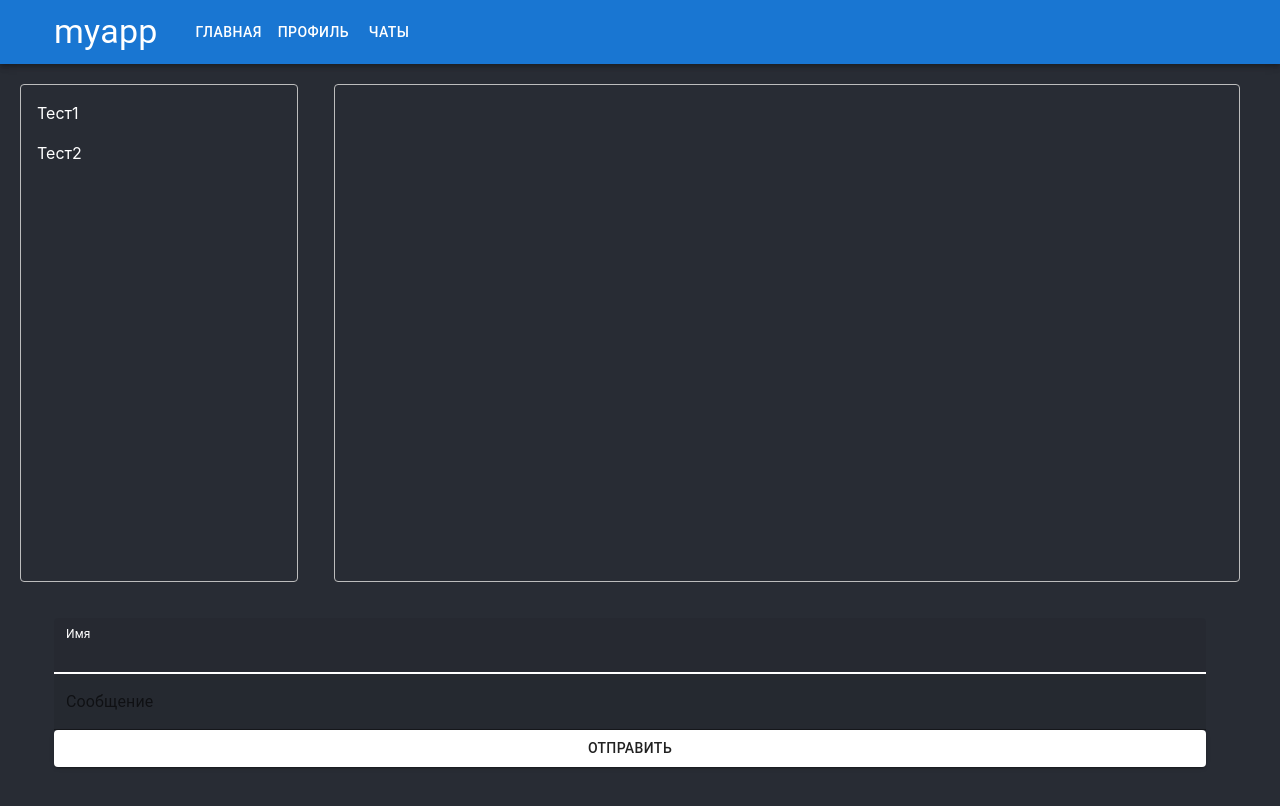
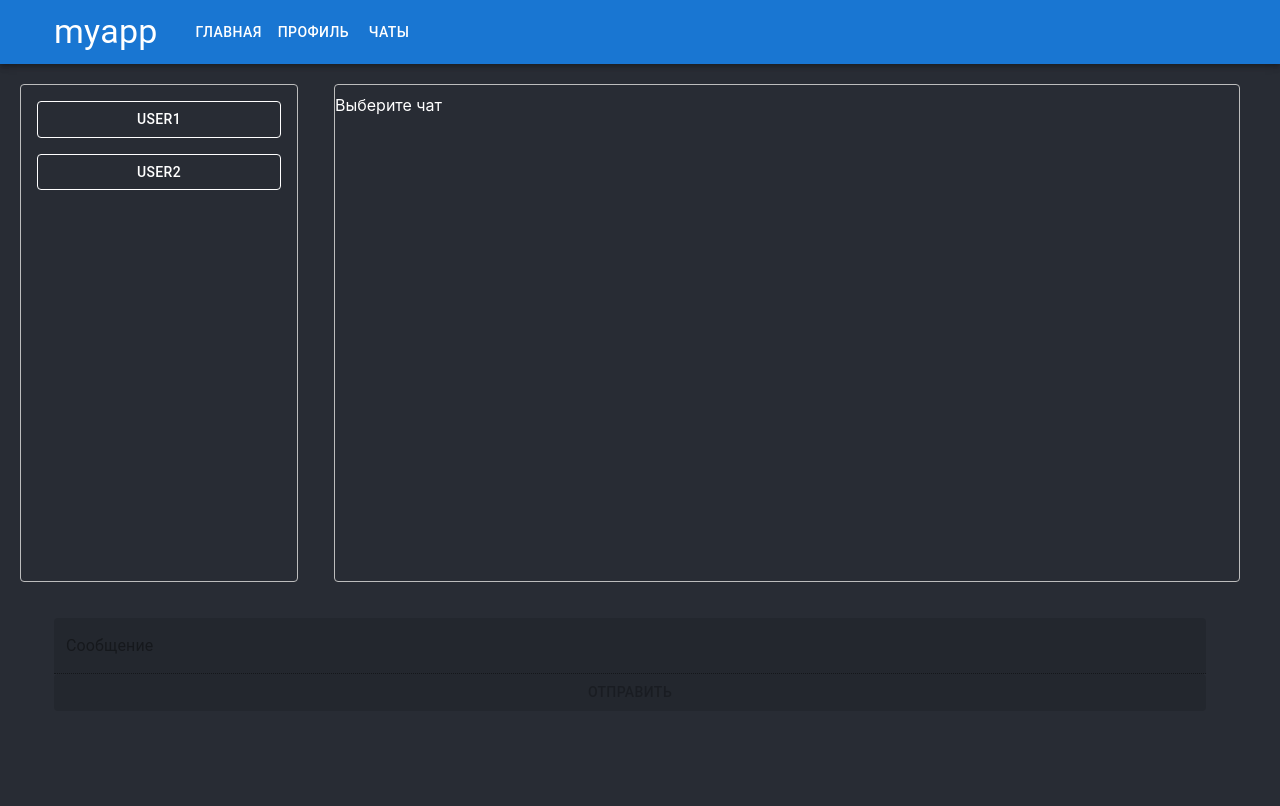
Before and after one commit to vKayroNv/ReactJS, a React (Create React App) app in the folder myapp/: page /chats in a window 1280 px wide. Built offline with nearby package versions, Linux system fonts and the light colour scheme.

Commit message:
Отображение чатов

```diff
--- a/myapp/package.json
+++ b/myapp/package.json
@@ -5,6 +5,7 @@
   "dependencies": {
     "@emotion/react": "^11.10.0",
     "@emotion/styled": "^11.10.0",
+    "@mui/icons-material": "^5.8.4",
     "@mui/material": "^5.10.1",
     "@testing-library/jest-dom": "^5.16.5",
     "@testing-library/react": "^13.3.0",
--- a/myapp/src/App.js
+++ b/myapp/src/App.js
@@ -7,14 +7,35 @@ import Home from './components/Home';
 import Header from './components/Header';
 import { useState } from 'react';
 
+const initialChats = [
+  {
+    username: "user1",
+    messagesList: [
+      {
+        username: "bot",
+        messageText: "Hello"
+      }
+    ]
+  },
+  {
+    username: "user2",
+    messagesList: [
+      {
+        username: "user2",
+        messageText: "Hello"
+      }
+    ]
+  }
+];
 
 function App() {
 
   const [username, setUsername] = useState('testuser');
+  const [chatsList, setChatsList] = useState(initialChats);
 
   const changeUsername = input => {
     setUsername(input);
-  }
+  };
 
   return (
     <>
@@ -23,7 +44,8 @@ function App() {
         <Routes>
           <Route path="/" element={<Home />}/>
           <Route path="/profile" element={<Profile username={username} onChangeUsername={changeUsername} />}/>
-          <Route path="/chats" element={<Chats />}/>
+          <Route path="/chats" element={<Chats username={username} chatsList={chatsList} />}/>
+          <Route path="/chats/:chatId" element={<Chats username={username} chatsList={chatsList}/>}/>
         </Routes>
       </BrowserRouter>
     </>
--- /dev/null
+++ b/myapp/src/components/ChatElement.js
@@ -0,0 +1,16 @@
+import { Button, ListItem } from '@mui/material';
+import { Link } from 'react-router-dom';
+import ClearIcon from '@mui/icons-material/Clear';
+
+export default function ChatElement(props) {
+  return(
+    <ListItem>
+      <Button fullWidth variant="outlined" color="inherit" component={Link} to={`/chats/${props.chatId}`}>
+        {props.name}
+      </Button>
+      {/* <Button variant="contained" color="error" style={{maxWidth: '36.5px', minWidth: '36.5px'}}>
+        <ClearIcon/>
+      </Button> */}
+    </ListItem>
+  )
+}
--- a/myapp/src/components/Chats.js
+++ b/myapp/src/components/Chats.js
@@ -1,15 +1,20 @@
 import {useState, useEffect} from 'react';
-import Message from './Message';
 import { MessageInput } from './MessageInput';
-import { Grid, List, ListItem } from '@mui/material';
+import { Grid } from '@mui/material';
+import ChatsBlock from './ChatsBlock';
+import MessagesBlock from './MessagesBlock';
+import { useParams } from 'react-router-dom';
 
-export default function Chats(){
+export default function Chats(props){
+
+  const [chatsList, setChatsList] = useState(props.chatsList);
+  const { chatId } = useParams();
 
   const [messagesList, setMessagesList] = useState([]);
   const botName = 'bot';
 
   const newMessage = (input) => {
-    setMessagesList(messagesList => { return [...messagesList,input]})
+    setMessagesList(messagesList => { return [...messagesList, {author: props.username, messageText: input}]})
   }
 
   useEffect(()=>{
@@ -27,15 +32,14 @@ export default function Chats(){
   return(
     <Grid container spacing={2}>
       <Grid item xs={3}>
-        <List>
-          <ListItem>Тест1</ListItem>
-          <ListItem>Тест2</ListItem>
-        </List>
+        <ChatsBlock chatsList={chatsList}/>
       </Grid>
       <Grid item xs={9}>
-        <List>
-          {messagesList.map(({author, messageText}, index) => <Message key={index} author={author} messageText={messageText}/>)}
-        </List>
+        {
+          chatId === undefined || chatId > props.chatsList.length - 1 ?
+            <MessagesBlock /> :
+            <MessagesBlock messagesList={props.chatsList[chatId].messagesList}/>
+        }
       </Grid>
       <Grid item xs={12}>
         <MessageInput onChangeMessage={newMessage}/>
--- /dev/null
+++ b/myapp/src/components/ChatsBlock.js
@@ -0,0 +1,10 @@
+import { List } from '@mui/material';
+import ChatElement from './ChatElement';
+
+export default function ChatsBlock({chatsList}){
+  return(
+    <List>
+      {chatsList.map(({username}, index) => <ChatElement key={index} chatId={index} name={username} />)}
+    </List>
+  );
+}
--- a/myapp/src/components/MessageInput.js
+++ b/myapp/src/components/MessageInput.js
@@ -3,7 +3,6 @@ import { Button, TextField, Container, createTheme, ThemeProvider } from '@mui/m
 
 export const MessageInput = props => {
     const [messageText, setMessageText] = useState('');
-    const [author, setAuthor] = useState('');
 
     const theme = createTheme({
       palette: {
@@ -16,12 +15,10 @@ export const MessageInput = props => {
     return (
         <Container>
           <ThemeProvider theme={theme}>
-            <TextField autoFocus fullWidth label="Имя" variant="filled" value={author} onChange={event => setAuthor(event.target.value)}/>
-            <TextField fullWidth label="Сообщение" variant="filled" value={messageText} onChange={event => setMessageText(event.target.value)}/>
-            <Button fullWidth variant="contained" onClick={() => {
-                if (author && messageText) {
-                    props.onChangeMessage({ author: author, messageText: messageText });
-                    setAuthor('');
+            <TextField disabled fullWidth label="Сообщение" variant="filled" value={messageText} onChange={event => setMessageText(event.target.value)}/>
+            <Button disabled fullWidth variant="contained" onClick={() => {
+                if (messageText) {
+                    props.onChangeMessage(messageText);
                     setMessageText('');
                 }
             }}>Отправить</Button>
--- /dev/null
+++ b/myapp/src/components/MessagesBlock.js
@@ -0,0 +1,13 @@
+import { List } from '@mui/material';
+import Message from './Message'
+
+export default function MessagesBlock(props){
+  if (props.messagesList===undefined)
+    return <List>Выберите чат</List>
+
+  return(
+    <List>
+      {props.messagesList.map(({username, messageText}, index) => <Message key={index} author={username} messageText={messageText}/>)}
+    </List>
+  );
+}
```
Also changed, not shown: 1 other file (tests, documents, lock files or other folders).
